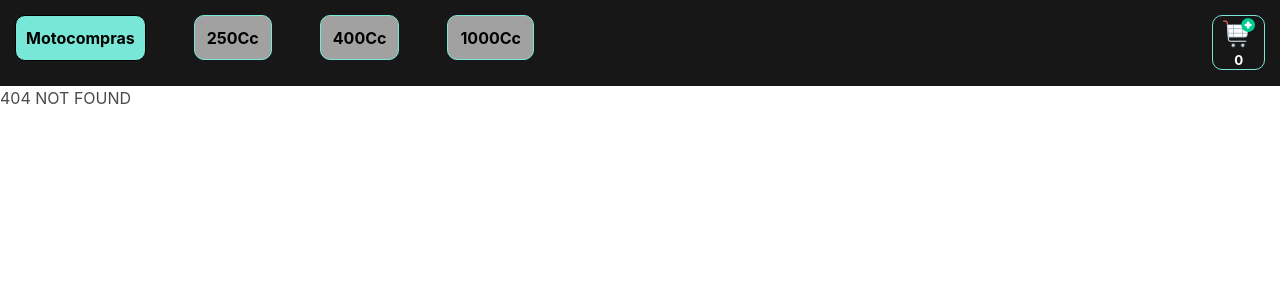
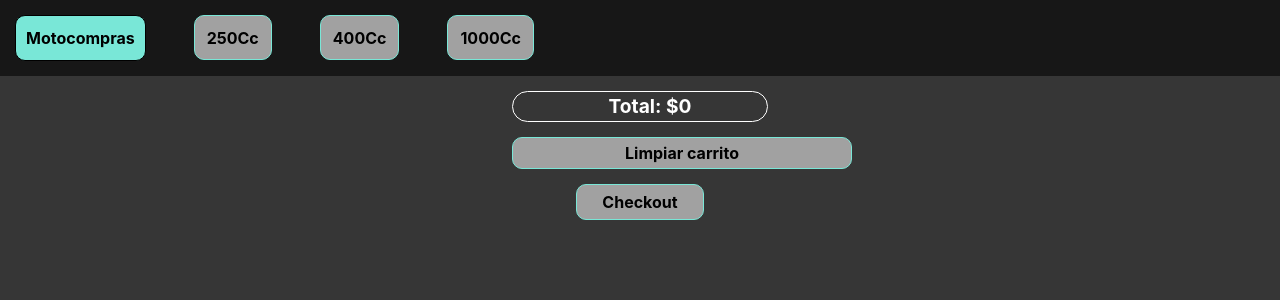
Before and after one commit to GabrielRost7/React-app, a React (Create React App) app: page /cart in a window 1280 px wide. Before the commit this address had no page. Shown: the top 300 px of the page. Built offline with nearby package versions, Linux system fonts and the light colour scheme.

Commit message:
Antes de FireBase

```diff
--- a/src/App.js
+++ b/src/App.js
@@ -5,6 +5,7 @@ import "bulma/css/bulma.css";
 import "./Style.css/App.css"
 import ItemDetailContainer from "./components/ItemDetailContainer/ItemDetailContainer";
 import { CartProvider } from "./context/CardContext.js";
+import Cart from "./components/Cart/Cart.js";
 
 
 
@@ -21,8 +22,9 @@ function App(){
                         <Route path="/category/:categoryId" element=
                             {<ItemListContainer/>}/>
                         <Route path="/Item/:ItemId" element=
-                            {<div><section className="is-flex is-justify-content-center detail-item">
-                            <ItemDetailContainer/></section></div>}/>
+                            {<section className="is-flex is-justify-content-center detail-item">
+                            <ItemDetailContainer/></section>}/>
+                        <Route path="/cart" element={<Cart />}/>
                         <Route path="*" element={<h1>404 NOT FOUND</h1>}/>
                     </Routes>
                 </CartProvider>
--- a/src/Style.css/App.css
+++ b/src/Style.css/App.css
@@ -1,4 +1,5 @@
 .detail-item{
     background-color: #363636;
     padding: 30px;
+    height: 100vh;
 }
--- /dev/null
+++ b/src/components/Cart/Cart.css
@@ -0,0 +1,94 @@
+.container-lista{
+    background-color: #363636;
+    height: 100vh;
+}
+.productos-carro{
+    flex-wrap: wrap;
+    display: flex;
+    align-items: center;
+    justify-content: space-around;
+}
+.productos-carro div{
+    margin-bottom: 10px;
+    color: white;
+    font-weight: bolder;
+    width: 100%;
+    display: grid;
+    grid-template-columns: repeat(4,1fr);
+    padding-left: 5px;
+}
+.productos-carro div button{
+    background-color:rgb(161, 161, 161);
+    color: rgb(0, 0, 0);
+    border: solid 1px hsl(171, 70%, 69%);
+    border-radius: 10px;
+    padding: 0 12px 0 12px;
+    font-weight: bold;
+    display: flex;
+    justify-content: center;
+    align-items: center;
+    margin-left: 35%;
+    margin-right: 35%;
+}
+.productos-carro div button:hover{
+    background-color: rgb(0, 0, 0);
+    border: solid 1px rgb(228, 86, 86);
+    color: rgb(255, 255, 255);
+}
+.container-lista h3{
+    border: 1px solid white;
+    margin: 15px 40% 15px 40%;
+    border-radius: 20px;
+    font-weight: bolder;
+    font-size: larger;
+    display: flex;
+    justify-content: space-around;
+    padding-left: 20px;
+    align-items: center;
+    color: white;
+}
+
+
+.boton-limpiar{
+    font-size: medium;
+    padding: 5px;
+    width: 340px;
+    margin-left: 40%;
+    margin-top: 15px;
+    background-color:rgb(161, 161, 161);
+    color: rgb(0, 0, 0);
+    border: solid 1px hsl(171, 70%, 69%);
+    border-radius: 10px;
+    font-weight: bold;
+    display: flex;
+    justify-content: center;
+    align-items: center;
+
+
+}
+.boton-limpiar:hover{
+    background-color: rgb(0, 0, 0);
+    border: solid 1px rgb(228, 86, 86);
+    color: rgb(255, 255, 255);
+}
+
+.checkout-carrito{
+    font-size: medium;
+    padding: 5px;
+    margin-top: 15px;
+    background-color:rgb(161, 161, 161);
+    color: rgb(0, 0, 0);
+    border: solid 1px hsl(171, 70%, 69%);
+    border-radius: 10px;
+    font-weight: bold;
+    display: flex;
+    justify-content: center;
+    align-items: center;
+    margin-left: 45%;
+    margin-right: 45%;
+}
+.checkout-carrito:hover{
+    background-color: rgb(0, 0, 0);
+    border: solid 1px rgb(228, 86, 86);
+    color: rgb(255, 255, 255);
+}
--- /dev/null
+++ b/src/components/Cart/Cart.js
@@ -0,0 +1,29 @@
+import './Cart.css'
+import { useContext } from "react";
+import { CartContext } from "../../context/CardContext";
+import CartItem from '../CartItem/CartItem';
+import { Link } from "react-router-dom";
+
+const Cart=()=>{
+    const {cart, clearCart, totalQuantity}=useContext(CartContext)
+    const total = cart.reduce((acc, item) => acc + (item.quantity * item.valor), 0);
+
+    if(totalQuantity===0){
+        return(
+            <div className='container-lista'>
+                <h2>No hay nada en el carrito!</h2>
+                <Link to='/' className='' >Productos</Link>
+            </div>
+        )
+    }
+    return(
+        <div className='container-lista'>
+            <div className='productos-carro'>{cart.map(p=><CartItem key={p.id}{...p}/>)}</div>
+            <h3>Total: ${total}</h3>
+            <button onClick={()=>clearCart()} className='boton-limpiar'>Limpiar carrito</button>
+            <Link to='/checkout' className='checkout-carrito'>Checkout</Link>
+        </div>
+    )
+}
+
+export default Cart
--- /dev/null
+++ b/src/components/CartItem/CartItem.js
@@ -0,0 +1,16 @@
+import { useContext } from "react";
+import { CartContext } from "../../context/CardContext";
+
+const CartItem=({modelo, quantity, valor, id})=>{
+    const {removeItem}=useContext(CartContext)
+    const subtotal = quantity * valor;
+    return(
+        <div>
+            <h2>{modelo}</h2>
+            <p>Cantidad: {quantity}</p>
+            <p>Subtotal: ${subtotal}</p>
+            <button onClick={()=>removeItem(id)}>Eliminar</button>
+        </div>
+    )
+}
+export default CartItem
--- a/src/components/CartWidget/CartWidget.js
+++ b/src/components/CartWidget/CartWidget.js
@@ -1,15 +1,19 @@
 import Carrito from "./assets/CarritoReact.png"
 import "./CartWidget.css"
+import { useContext } from "react";
+import { CartContext } from "../../context/CardContext";
+import { Link } from "react-router-dom";
+
 function CartWidget(){
-    let contador= "mi cardwidget?"
+    const{totalQuantity}=useContext(CartContext)
 
     return(
-        <div>
+        <Link to='/cart' style={{display: totalQuantity>0? 'flex':'none'}}>
             <button className="boton-carrito">
             <img src={Carrito} alt="Carrito"/>
-            {0}
+            {totalQuantity}
             </button>
-        </div>
+        </Link>
     )
 }
 export default CartWidget;
--- a/src/components/ItemListContainer/ItemListContainer.css
+++ b/src/components/ItemListContainer/ItemListContainer.css
@@ -1,8 +1,10 @@
+
 .container-itemlist{
     display: flex;
     justify-content: center;
     align-items: center;
-    margin: 30px;
+    padding: 30px;
+    background-color: #363636;
 }
 .title-item{
     font-size: 40px;
@@ -12,9 +14,14 @@
     padding: 10px;
 }
 .producto-itemlist{
-    height: auto;
+    height: 50vh;
+    width: 100%;
+    background-color: #363636;
     display: flex;
     align-items: center;
     justify-content: space-evenly;
-    margin: 20px;
 }
+.itemlist-completo{
+    height: 100vh;
+    background-color: #363636;
+}
--- a/src/components/ItemListContainer/ItemListContainer.js
+++ b/src/components/ItemListContainer/ItemListContainer.js
@@ -34,7 +34,7 @@ function ItemListContainer({ Saludo }) {
     const groupedProducts = chunkArray(products, 3);
 
     return (
-        <div>
+        <div className='itemlist-completo'>
             <div className="container-itemlist">
                 <h2 className="title-item">{Saludo}</h2>
             </div>
```
